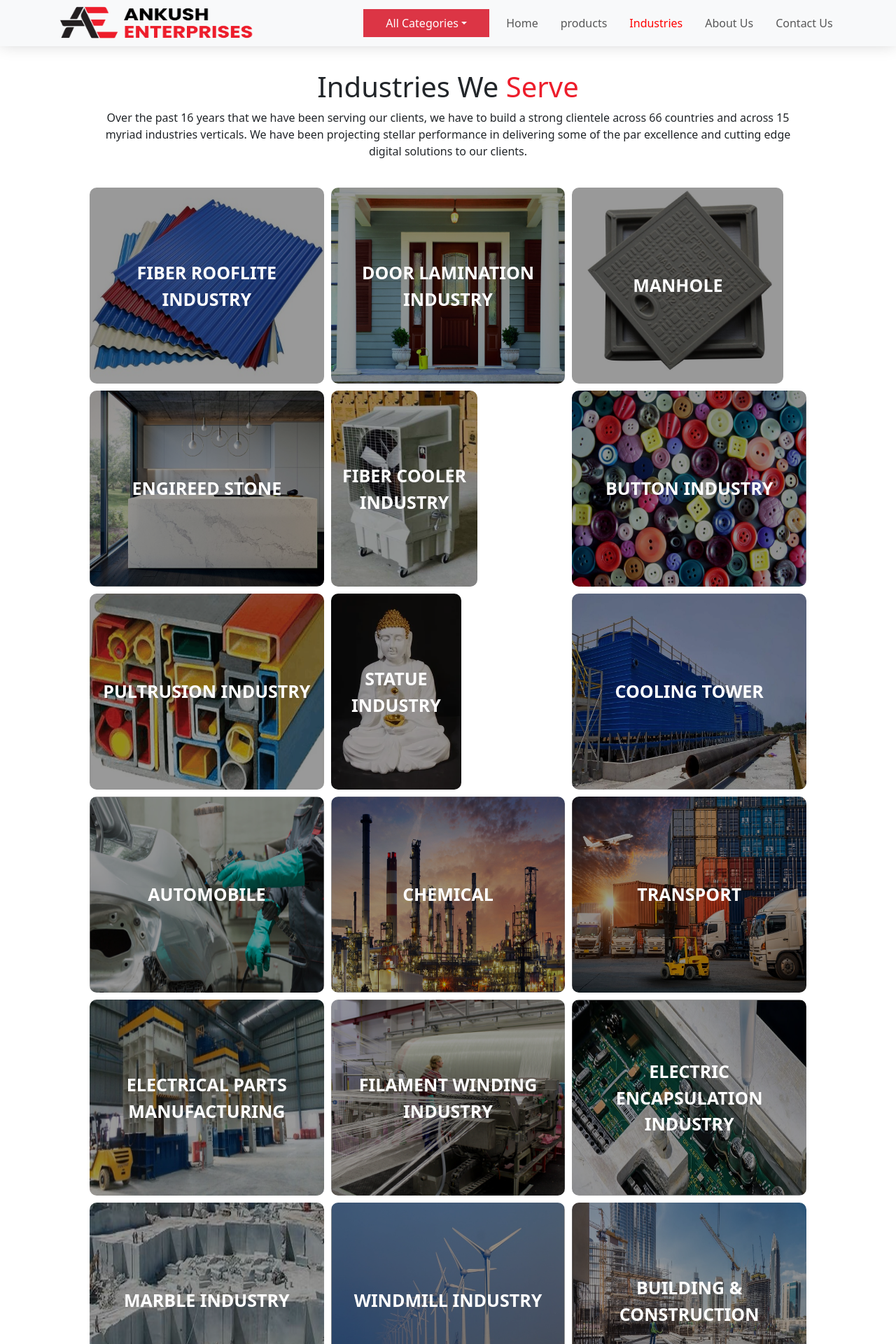
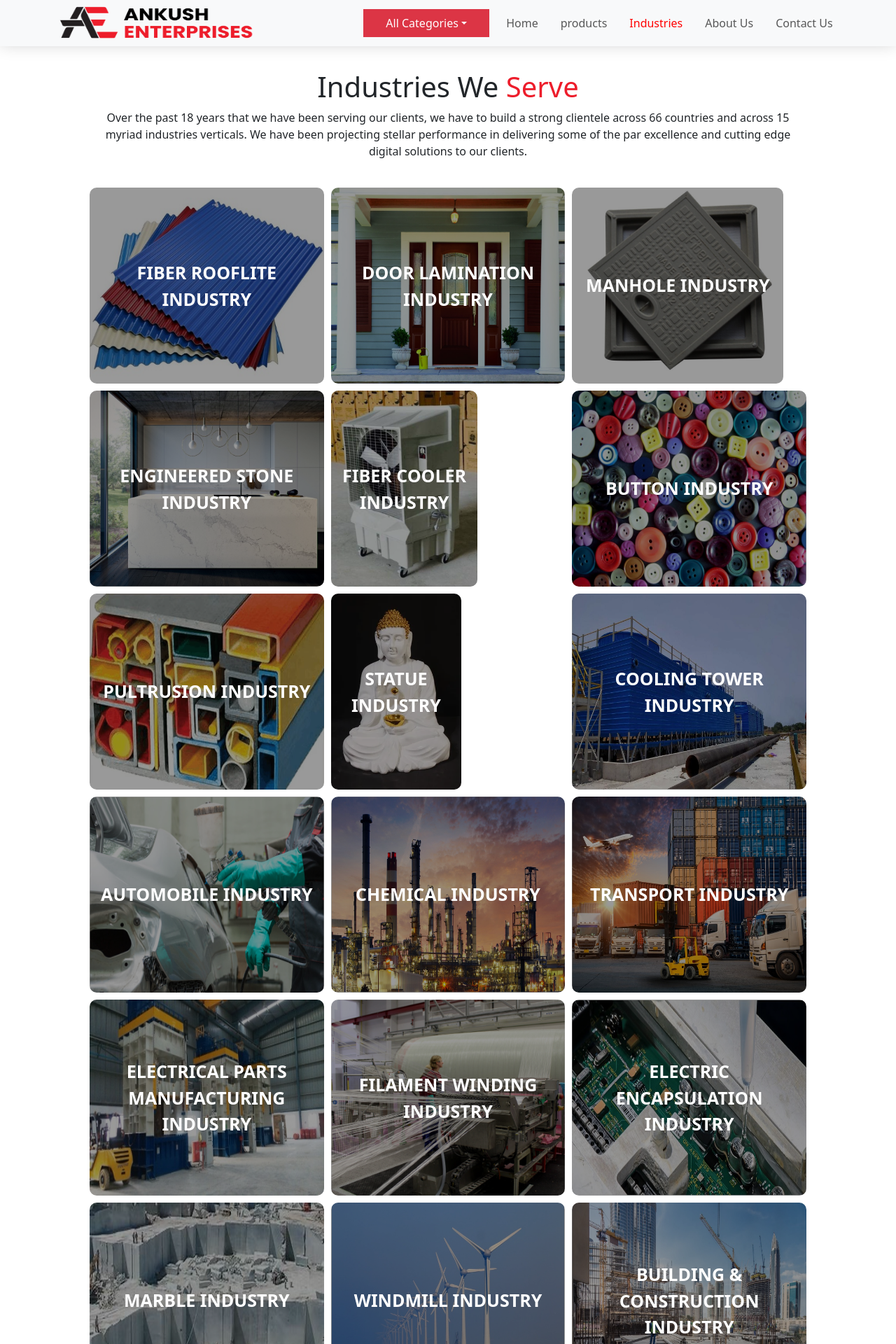
Before and after one commit to mohitpanchal09/ankushenterprises, a React (Vite) app: page /industries in a window 1280 px wide. Shown: the top 1920 px of the page at 70% size. Built offline with nearby package versions, Linux system fonts and the light colour scheme.

Commit message:
changes done

```diff
--- a/src/components/Industries/Industries.css
+++ b/src/components/Industries/Industries.css
@@ -80,8 +80,9 @@ display: flex;
   flex: 2;
   margin: 5px;
   border-radius: 10px;
+  height: 100%;
+}
 
-}
 .column3{
   flex: 1.5;
   border-radius: 10px;
@@ -95,10 +96,11 @@ display: flex;
 }
 
 .column2 img{
-  height: 49%;
+  width: 100% !important;
   border-radius: 10px;
 
 }
+
 .column3 img{
   height: 100%;
   border-radius: 10px;
--- a/src/components/Industries/Industries.jsx
+++ b/src/components/Industries/Industries.jsx
@@ -19,23 +19,31 @@ export default function Industries() {
         Industries We <span className="bg-color">Serve</span>
       </h1>
       <p>
-        Over the past 16 years that we have been serving our clients, we have to
+        Over the past 18 years that we have been serving our clients, we have to
         build a strong clientele across 66 countries and across 15 myriad
         industries verticals. We have been projecting stellar performance in
         delivering some of the par excellence and cutting edge digital solutions
         to our clients.
       </p>
       <div className="images-grid-wrappper">
-        <div className="column1">
-          <img src={grid1} alt="" style={{ height: "100%" }} />
+        <div className="column1" style={{ position: "relative" }}>
+          <img src={grid1} alt="" style={{ height: "98%" }} />
+          <div className="image-text">Automobile Industry</div>
         </div>
 
         <div className="column2">
-          <img src={grid2} alt="" />
-          <img src={grid3} alt="" />
+          <div className="" style={{ position: "relative" }}>
+            <img src={grid2} alt="" style={{ height: "50%" }} />
+            <div className="image-text">Chemical Industry</div>
+          </div>
+          <div className="" style={{ position: "relative" }}>
+            <img src={grid3} alt="" style={{ height: "50%" }} />
+            <div className="image-text">Transport Industry</div>
+          </div>
         </div>
-        <div className="column3">
-          <img src={grid4} alt="" />
+        <div className="column3" style={{ position: "relative" }}>
+          <img src={grid4} alt="" style={{ height: "98%" }} />
+          <div className="image-text">Filament Winding Industry</div>
         </div>
       </div>
       <Link to="/industries">
--- a/src/components/Unsaturated/Unsaturated.jsx
+++ b/src/components/Unsaturated/Unsaturated.jsx
@@ -18,7 +18,7 @@ export default function Unsaturated() {
     }, 50);
 
     const productionInterval = setInterval(() => {
-      setProductionCapacityCount((prevCount) => prevCount + 1);
+      setProductionCapacityCount((prevCount) => prevCount + 5);
     }, 50);
 
     const reservedInterval = setInterval(() => {
@@ -26,16 +26,16 @@ export default function Unsaturated() {
     }, 50);
 
     // Clear the intervals after the counts reach their final values
-    if (establishedCount >= 2004) {
-      setEstablishedCount(2004);
+    if (establishedCount >= 2006) {
+      setEstablishedCount(2006);
       clearInterval(establishInterval);
     }
     if (resinsGradesCount === 50 || resinsGradesCount === "50+") {
       setResinsGradesCount("50+");
       clearInterval(gradesInterval);
     }
-    if (productionCapacityCount == 25 || productionCapacityCount == "25K MT") {
-      setProductionCapacityCount("25K MT");
+    if (productionCapacityCount == 100 || productionCapacityCount == "100%") {
+      setProductionCapacityCount("100%");
       clearInterval(productionInterval);
     }
     if (industriesReservedCount === 20 || industriesReservedCount === "20+") {
@@ -80,7 +80,7 @@ export default function Unsaturated() {
               style={{ backgroundColor: "#fff", color: "#ED1D2B" }}
             >
               <h1>{productionCapacityCount}</h1>
-              <p>100% customer satisfaction</p>
+              <p>customer satisfaction</p>
             </div>
           </div>
           <div className="part2-01">
--- a/src/components/contact-us/ContactUsComp.jsx
+++ b/src/components/contact-us/ContactUsComp.jsx
@@ -131,19 +131,20 @@ export default function ContactUsComp() {
             </div>
             <input
               type="text"
-              placeholder="subject"
+              placeholder="requirement"
               id="subject"
               name="subject"
               value={formData.subject}
               onChange={handleChange}
             />
-            <input
+            <textarea
               type="text"
               placeholder="message"
               id="message"
               name="message"
               value={formData.message}
               onChange={handleChange}
+              rows="2"
             />
             <button
               className="enquiry-button"
--- a/src/components/gallery/GalleryTest.jsx
+++ b/src/components/gallery/GalleryTest.jsx
@@ -30,9 +30,9 @@ export default function GalleryTest() {
 
     { title: "DOOR LAMINATION INDUSTRY", img: pic2 },
 
-    { title: "MANHOLE", img: pic3 },
+    { title: "MANHOLE INDUSTRY", img: pic3 },
 
-    { title: "ENGIREED STONE", img: pic4 },
+    { title: "ENGINEERED STONE INDUSTRY", img: pic4 },
     { title: "FIBER COOLER INDUSTRY", img: pic5 },
 
     { title: "BUTTON INDUSTRY", img: pic6 },
@@ -41,29 +41,29 @@ export default function GalleryTest() {
 
     { title: "STATUE INDUSTRY", img: pic8 },
 
-    { title: "COOLING TOWER", img: pic9 },
+    { title: "COOLING TOWER INDUSTRY", img: pic9 },
 
-    { title: "AUTOMOBILE", img: pic10 },
+    { title: "AUTOMOBILE INDUSTRY", img: pic10 },
 
-    { title: "CHEMICAL", img: pic11 },
+    { title: "CHEMICAL INDUSTRY", img: pic11 },
 
-    { title: "TRANSPORT", img: pic12 },
+    { title: "TRANSPORT INDUSTRY", img: pic12 },
 
-    { title: "Electrical parts manufacturing ", img: pic13 },
+    { title: "Electrical parts manufacturing INDUSTRY", img: pic13 },
 
-    { title: "Filament winding industry", img: pic14 },
+    { title: "Filament winding INDUSTRY", img: pic14 },
 
-    { title: "Electric encapsulation industry", img: pic15 },
+    { title: "Electric encapsulation industry ", img: pic15 },
 
     { title: "MARBLE INDUSTRY", img: pic16 },
     // pic17,
     { title: "WINDMILL INDUSTRY", img: pic18 },
 
-    { title: " Building & construction", img: pic19 },
+    { title: " Building & construction INDUSTRY", img: pic19 },
 
-    { title: "Marine", img: pic20 },
+    { title: "Marine INDUSTRY", img: pic20 },
 
-    { title: "Grating", img: pic21 },
+    { title: "Grating INDUSTRY", img: pic21 },
 
     { title: "Chemical industry", img: pic22 },
   ];
--- a/src/components/industriesserving/IndustriesServing.jsx
+++ b/src/components/industriesserving/IndustriesServing.jsx
@@ -9,7 +9,7 @@ export default function IndustriesServing() {
           Industries We <span className="bg-color">Serve</span>
         </h1>
         <p>
-          Over the past 16 years that we have been serving our clients, we have
+          Over the past 18 years that we have been serving our clients, we have
           to build a strong clientele across 66 countries and across 15 myriad
           industries verticals. We have been projecting stellar performance in
           delivering some of the par excellence and cutting edge digital
```
Also changed, not shown: src/assets/product-images/wr-roving.jpg.
